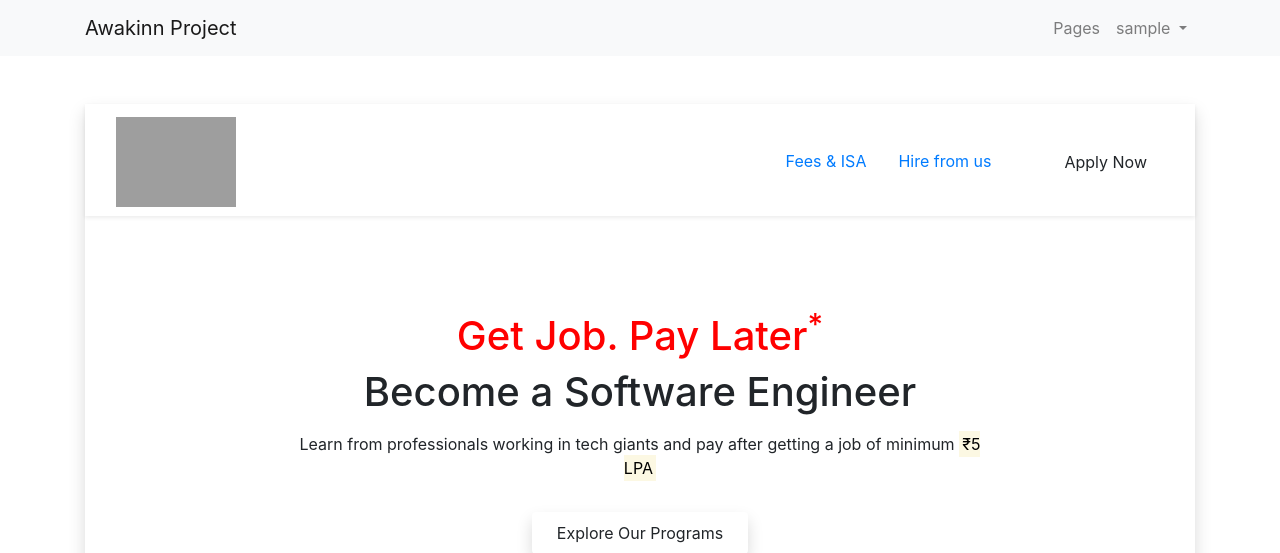
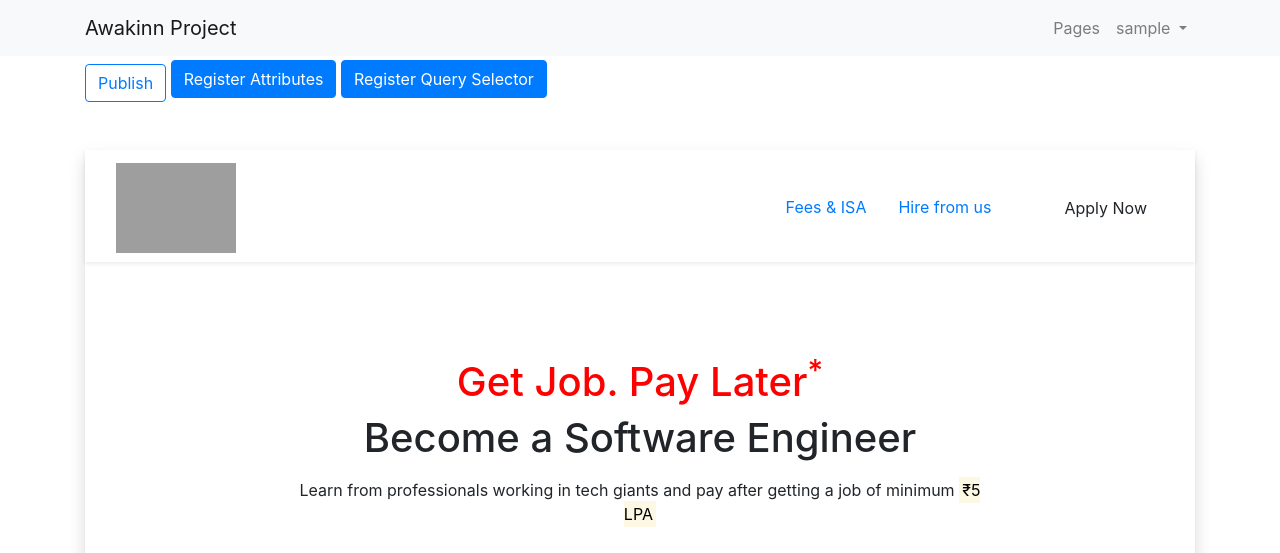
Before and after one commit to chiranjeev11/website_content_editor, a Flask app: page /admin/pages/editContent in a window 1280 px wide. Shown: the top 553 px of the page. Run offline with Flask 2, Linux system fonts and the light colour scheme; the visitor is signed in with stand-in values (Sample User, id 1); data comes from the database, SQL or seed files in the repository; data that the repository does not hold is empty; some libraries are stand-ins or nearby versions; grey boxes are pictures that could not be loaded.

Commit message:
added publish feature

```diff
--- a/app/routes.py
+++ b/app/routes.py
@@ -1,5 +1,5 @@
 from flask import Flask, render_template, request, flash, redirect, url_for, jsonify, Response
-from app.models import Pages, Meta_Content, User, Elements, Attributes, Styles
+from app.models import Pages, Meta_Content, User, Elements, Attributes, Styles, Draft_Elements, Draft_Attributes, Draft_Styles
 from app.utils import save_picture
 from app import app, login, db
 import os
@@ -163,6 +163,64 @@ def terms_conditions():
 
 	return render_template('terms_conditions.html', page=meta_obj, image_path=image_path, title="Terms and Conditions")
 
+@app.route('/admin/pages/editContent/publish', methods=['GET', 'POST'])
+@login_required
+def publish():
+
+	draft_elements = Draft_Elements.query.all()
+
+	elements = Elements.query.all()
+
+	for draft_element in draft_elements:
+
+		element = Elements.query.filter_by(query_selector=draft_element.query_selector).first()
+
+		element.text = draft_element.text
+
+		for draft_attribute in draft_element.attributes:
+
+			attribute = Attributes.query.filter_by(element_id=element.id, attribute=draft_attribute.attribute).first()
+
+			if attribute:
+
+				attribute.attribute_value = draft_attribute.attribute_value
+
+				db.session.add(attribute)
+
+			else:
+
+				new_attribute = Attributes(element_id=element.id, attribute=draft_attribute.attribute, attribute_value=draft_attribute.attribute_value)
+
+				db.session.add(new_attribute)
+
+		for draft_style in draft_element.styles:
+
+			style = Styles.query.filter_by(element_id=element.id, style_attr=draft_style.style_attr).first()
+
+			print(style)
+
+			if style:
+
+				print(1)
+
+				style.style_value = draft_style.style_value
+
+				db.session.add(style)
+
+			else:
+				print(2)
+				new_style = Styles(element_id=element.id, style_attr=draft_style.style_attr, style_value=draft_style.style_value)
+
+				db.session.add(new_style)
+
+
+
+		db.session.add(element)
+
+		db.session.commit()
+
+	return jsonify({'result':'done'})
+
 
 @app.route('/admin/pages/editContent', methods=['GET', 'POST'])
 @login_required
@@ -198,7 +256,7 @@ def edit_Content():
 
 				element_selector = request.form['element-selector']
 
-				element = Elements.query.filter_by(query_selector=element_selector).first()
+				element = Draft_Elements.query.filter_by(query_selector=element_selector).first()
 
 			elif item.split('-')[0] == 'style':
 
@@ -232,8 +290,7 @@ def edit_Content():
 
 			for style in styles_delete:
 
-
-				style_delete = Styles.query.filter_by(element_id=element.id, style_attr=style).first()
+				style_delete = Draft_Styles.query.filter_by(draft_element_id=element.id, style_attr=style).first()
 
 				db.session.delete(style_delete)
 
@@ -241,7 +298,7 @@ def edit_Content():
 
 			for attribute in attributes_delete:
 
-				attr_delete = Attributes.query.filter_by(element_id=element.id, attribute=attribute).first()
+				attr_delete = Draft_Attributes.query.filter_by(draft_element_id=element.id, attribute=attribute).first()
 
 				db.session.delete(attr_delete)
 
@@ -249,7 +306,7 @@ def edit_Content():
 
 			for style in styles_edit:
 
-				style_edit = Styles.query.filter_by(element_id=element.id, style_attr=style).first()
+				style_edit = Draft_Styles.query.filter_by(draft_element_id=element.id, style_attr=style).first()
 
 				style_edit.style_value = request.form['style'+'-'+style]
 
@@ -261,7 +318,7 @@ def edit_Content():
 
 				if attribute!='style':
 
-					attr_edit = Attributes.query.filter_by(element_id=element.id, attribute=attribute).first()
+					attr_edit = Draft_Attributes.query.filter_by(draft_element_id=element.id, attribute=attribute).first()
 
 					attr_edit.attribute_value = request.form['attr'+'-'+attribute]
 
@@ -271,17 +328,38 @@ def edit_Content():
 
 			for attribute in add_attributes:
 
-				attr = Attributes(element_id=element.id, attribute=attribute, attribute_value=request.form['addattribute_value'+'-'+attribute])
+				check_attr = Draft_Attributes.query.filter_by(draft_element_id=element.id, attribute=attribute).first()
 
-				db.session.add(attr)
+				if check_attr:
+
+					check_attr.attribute_value = request.form['addattribute_value'+'-'+attribute]
+
+					db.session.add(check_attr)
+
+				else:
+
+
+					attr = Draft_Attributes(draft_element_id=element.id, attribute=attribute, attribute_value=request.form['addattribute_value'+'-'+attribute])
+
+					db.session.add(attr)
 
 		if add_styles:
 
 			for style in add_styles:
 
-				style_obj = Styles(element_id=element.id, style_attr=style, style_value=request.form['addstyle_value'+'-'+style])
+				check_style = Draft_Styles.query.filter_by(draft_element_id=element.id, style_attr=style).first()
 
-				db.session.add(style_obj)
+				if check_style:
+
+					check_style.style_value = request.form['addstyle_value'+'-'+style]
+
+					db.session.add(check_style)
+
+				else:
+
+					style_obj = Draft_Styles(draft_element_id=element.id, style_attr=style, style_value=request.form['addstyle_value'+'-'+style])
+
+					db.session.add(style_obj)
 
 		if element_html:
 
@@ -336,6 +414,32 @@ def content_Request():
 
 	return jsonify({'query_selectors':query_selectors})
 
+@app.route('/admin/pages/draftContentRequest', methods=['GET', 'POST'])
+@login_required
+def draft_content_Request():
+
+	elements = Draft_Elements.query.filter_by(page_id=7).all()
+
+	query_selectors = {}
+
+	for element in elements:
+
+		attributes = {}
+
+		styles = {}
+
+		for attribute in element.attributes:
+
+			attributes[attribute.attribute] = attribute.attribute_value
+
+		for style in element.styles:
+
+			styles[style.style_attr] = style.style_value
+
+		query_selectors[element.query_selector] = [element.text, attributes, styles]
+
+	return jsonify({'query_selectors':query_selectors})
+
 
 @app.route('/admin/pages/loadContentRequest', methods=['GET', 'POST'])
 @login_required
@@ -357,13 +461,13 @@ def add_attributes_request():
 
 	for query_selector in query_selectors:
 
-		element = Elements.query.filter_by(query_selector=query_selector).first()
+		element = Draft_Elements.query.filter_by(query_selector=query_selector).first()
 
 		attributes = query_selectors[query_selector]
 
 		for attribute in attributes:
 
-			attr = Attributes(element_id=element.id, attribute=attribute, attribute_value=attributes[attribute])
+			attr = Draft_Attributes(draft_element_id=element.id, attribute=attribute, attribute_value=attributes[attribute])
 
 			db.session.add(attr)
 
@@ -380,7 +484,7 @@ def add_elements_request():
 
 	for query_selector in query_selectors:
 
-		element = Elements.query.filter_by(query_selector=query_selector).first()
+		element = Draft_Elements.query.filter_by(query_selector=query_selector).first()
 
 		if element:
 
@@ -392,7 +496,7 @@ def add_elements_request():
 
 			element_type = query_selector.split()[1].split('-')[0]
 
-			element = Elements(element_type=element_type, text=query_selectors[query_selector], query_selector=query_selector, page_id=7)
+			element = Draft_Elements(element_type=element_type, text=query_selectors[query_selector], query_selector=query_selector, page_id=7)
 
 		db.session.add(element)
 
--- a/app/templates/base.html
+++ b/app/templates/base.html
@@ -5,7 +5,6 @@
 	<meta name="viewport" content="width=device-width, initial-scale=1">
 	<script src="https://ajax.googleapis.com/ajax/libs/jquery/3.5.1/jquery.min.js"></script>
 	<link rel="stylesheet" href="https://maxcdn.bootstrapcdn.com/bootstrap/4.4.1/css/bootstrap.min.css">
-    <script src="https://ajax.googleapis.com/ajax/libs/jquery/3.4.1/jquery.min.js"></script>
     <script src="https://cdnjs.cloudflare.com/ajax/libs/popper.js/1.16.0/umd/popper.min.js"></script>
     <script src="https://maxcdn.bootstrapcdn.com/bootstrap/4.4.1/js/bootstrap.min.js"></script>
 	<script src="https://kit.fontawesome.com/92da58560f.js" crossorigin="anonymous"></script>
@@ -88,7 +87,7 @@
 		</div>
 	</nav>
 	<div class="container">
-		<div class="d-flex justify-content-center" style="z-index: 2">
+		<div id="messages_show" class="d-flex justify-content-center " style="z-index: 2">
 			{% with messages = get_flashed_messages(category_filter=["message"]) %}
 	        {% if messages %}
 	        <ul>
--- a/app/templates/editContent.html
+++ b/app/templates/editContent.html
@@ -1,7 +1,16 @@
+
 {% extends 'base.html' %}
 
 {% block content %}
+
+<button id='publish_button' class="btn btn-outline-primary mt-2">Publish</button>
+
+<button id="register_attributes" class="btn btn-primary">Register Attributes</button>
+
+<button id="register_querySelectors" class="btn btn-primary">Register Query Selector</button>
+
 <div class="shadow mt-5" style="text-align:center;">
+	<!-- {% block page %} -->
 	<div class="component-main">
 		<nav class="navbar navbar-expand-lg shadow-sm pb-1" id="navbar">
 			<div class="container">
@@ -74,6 +83,7 @@
 			</div>
 		</div>
 	</div>
+	<!-- {% endblock %} -->
 </div>
 
 
@@ -156,10 +166,19 @@
 
 		document.querySelector('.loader').style.display = 'block';
 
+		var page_status = 'saved';
+
+		if (page_status=='saved'){
+			$('#publish_button').removeClass('disabled');
+		}
+		else{
+			$('#publish_button').addClass('disabled')
+		}
+
 
 
 		$.ajax({
-			url:'/admin/pages/contentRequest',
+			url:'/admin/pages/draftContentRequest',
 			success: function(result){
 				for (let selector in result['query_selectors']){
 					$(selector).html(result['query_selectors'][selector][0])
@@ -180,57 +199,80 @@
 
 // For registering attributes of elements in database
 
-		// let query_selectors = {}
+		$(document).on('click', '#register_attributes', function(){
+			let query_selectors = {}
 
-		// for (let i of $('.editable')){
-		// 	let selector = $(i).attr('query-selector');
-		// 	let attribute = {}
-		// 	$.each(i.attributes, function(){
+		for (let i of $('.editable')){
+			let selector = $(i).attr('query-selector');
+			let attribute = {}
+			$.each(i.attributes, function(){
 
-		// 		attribute[this.name] = this.value;
+				attribute[this.name] = this.value;
 
-		// 	})
-		// 	query_selectors[selector] = attribute
-		// }
+			})
+			query_selectors[selector] = attribute
+		}
 
-		// console.log(query_selectors);
+		console.log(query_selectors);
 
 
-		// $.ajax({
-		// 	type:'POST',
-		// 	url:'/admin/pages/addAttributesRequest',
-		// 	success:function(result){
-		// 		console.log(result);
-		// 	},
-		// 	contentType: 'application/json',
-		// 	data: JSON.stringify({'data':query_selectors})
-		// })
+		$.ajax({
+			type:'POST',
+			url:'/admin/pages/addAttributesRequest',
+			success:function(result){
+				console.log(result);
+			},
+			contentType: 'application/json',
+			data: JSON.stringify({'data':query_selectors})
+		})
+		})
 
 // For registering query selectors of editables
 
-		// let query_selectors = {}
+		$(document).on('click', '#register_querySelectors', function(){
+			let query_selectors = {}
 
-		// for (let i of $('.editable')){
-		// 	query_selectors[$(i).attr('query-selector')] = $(i).html();
-		// }
+		for (let i of $('.editable')){
+			query_selectors[$(i).attr('query-selector')] = $(i).html();
+		}
 
-		// console.log(query_selectors);
+		console.log(query_selectors);
 
 
-		// $.ajax({
-		// 	type:'POST',
-		// 	url:'/admin/pages/addelementsRequest',
-		// 	success:function(result){
-		// 		console.log(result);
-		// 	},
-		// 	contentType: 'application/json',
-		// 	data: JSON.stringify({'data':query_selectors})
-		// })
+		$.ajax({
+			type:'POST',
+			url:'/admin/pages/addelementsRequest',
+			success:function(result){
+				console.log(result);
+			},
+			contentType: 'application/json',
+			data: JSON.stringify({'data':query_selectors})
+		})
 
 
-		// $(document).on('change', '.attribute-name', function(){
+		})
 
-		// })
+		$('#publish_button').on('click', function(){
+
+			setTimeout(function(){
+				setTimeout(function() {
+					$(".alert").alert('close');
+				}, 3000);
+			})
+
+			$.ajax({
+				type:"POST",
+				url:"/admin/pages/editContent/publish",
+				success: function(result){
+					page_status = 'published';
+					$('#messages_show').append(`<div class="alert alert-success alert-dismissible fade show" role="alert">
+				  Changes have been publshed !
+				  <button type="button" class="close" data-dismiss="alert" aria-label="Close"><span aria-hidden="true">&times;</span></button>
+				</div>`)
+				}
+			})
+
+		})
 
 		$(document).on('click', '.delete-style', function(e){
 			e.target.parentElement.parentElement.style['display'] = 'none';
@@ -399,18 +441,23 @@
 
 			})
 
-			$.each(e.target.style, function(){
-
-				let style = `<div class="form-group mt-2 form-inline">
-									<label>${this}</label>
-									<input type="text" class="form-control ml-2" value="${e.target.style[this]}" name="style-${this}" required>
+		$.ajax({
+			url:'/admin/pages/draftContentRequest',
+			success: function(result){
+				for (let selector in result['query_selectors']){
+					$.each(result['query_selectors'][selector][2], function(i){
+						let style = `<div class="form-group mt-2 form-inline">
+									<label>${i}</label>
+									<input type="text" class="form-control ml-2" value="${this}" name="style-${i}" required>
 									<a><i class="btn delete-style far fa-trash-alt"></i></a>
 								</div>`;
-				$('.modal-form-styles').append(style);
-			})
-			$('#editContentModal').modal('show');
+						$('.modal-form-styles').append(style);
+					})
+					$('#editContentModal').modal('show');
+				}
+			}
+		})
 
-		})
 
 
 		$(document).on('click', '.form-submit-modal', function(){
@@ -421,6 +468,7 @@
 
 
 	})
+})
 
 </script>
 {% endblock %}
```
Also changed, not shown: app/models.py (+52 -0 lines), app/templates/index.html (+24 -5 lines).
